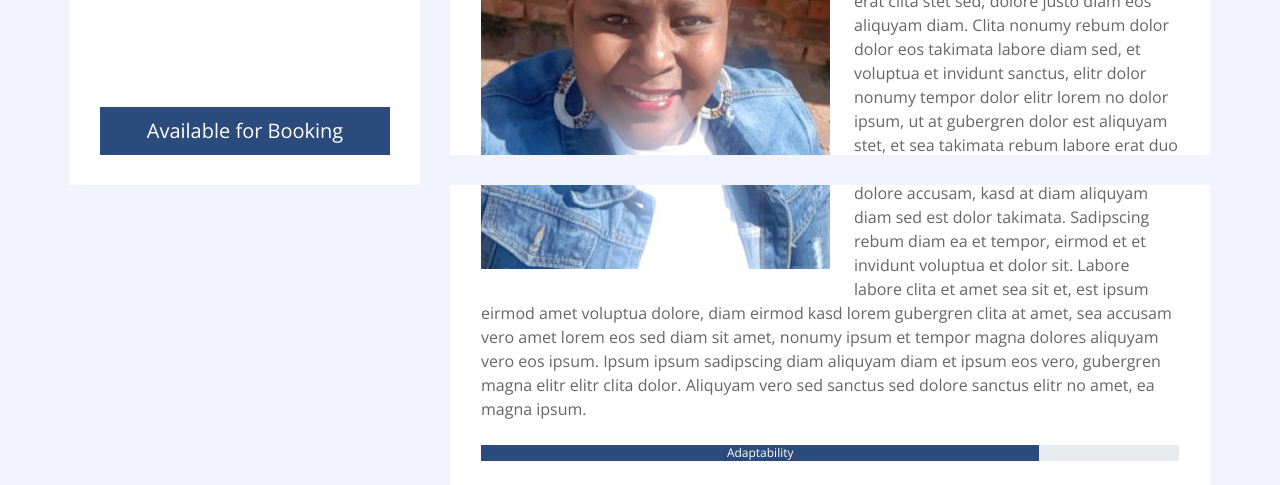
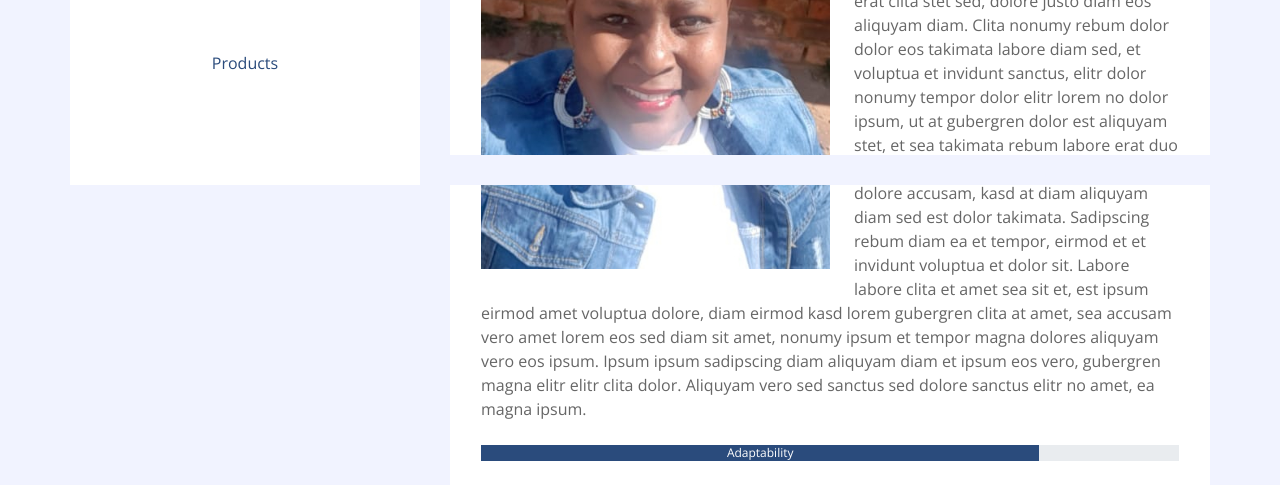
Before and after one commit to ksmasemula/adelinadt, a plain HTML site: page about.html in a window 1280 px wide. Shown: the part 615-1100 px from the top of the page. Drawn offline with nearby package versions, Linux system fonts and the light colour scheme.

Commit message:
added links

```diff
--- a/about.html
+++ b/about.html
@@ -35,7 +35,7 @@
                     <a class="btn btn-outline-primary mr-2" href="#"><i class="fab fa-linkedin-in"></i></a>
                     <a class="btn btn-outline-primary mr-2" href="#"><i class="fab fa-instagram"></i></a>
                 </div>
-                <a href="" class="btn btn-lg btn-block btn-primary mt-auto">Available for Booking</a>
+                <a href="product.html" class="nav-item nav-link">Products</a>
             </div>
             <div class="sidebar-icon d-flex flex-column h-100 justify-content-center text-right">
                 <i class="fas fa-2x fa-angle-double-right text-primary"></i>
```
Also changed, not shown: blog.html (+1 -1 lines), booking.html (+1 -1 lines), contact.html (+1 -1 lines), event.html (+1 -1 lines), product.html (+1 -1 lines), single.html (+1 -1 lines).
